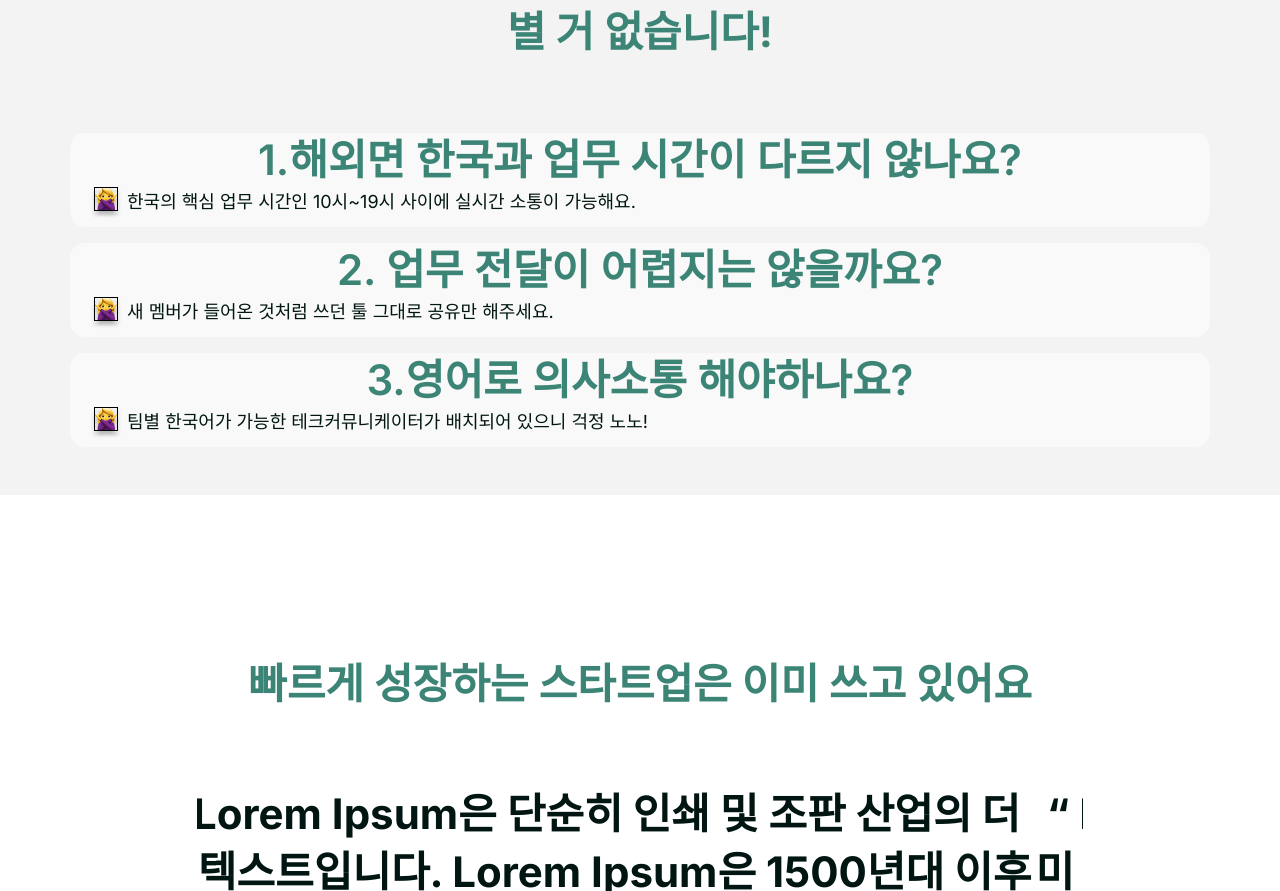
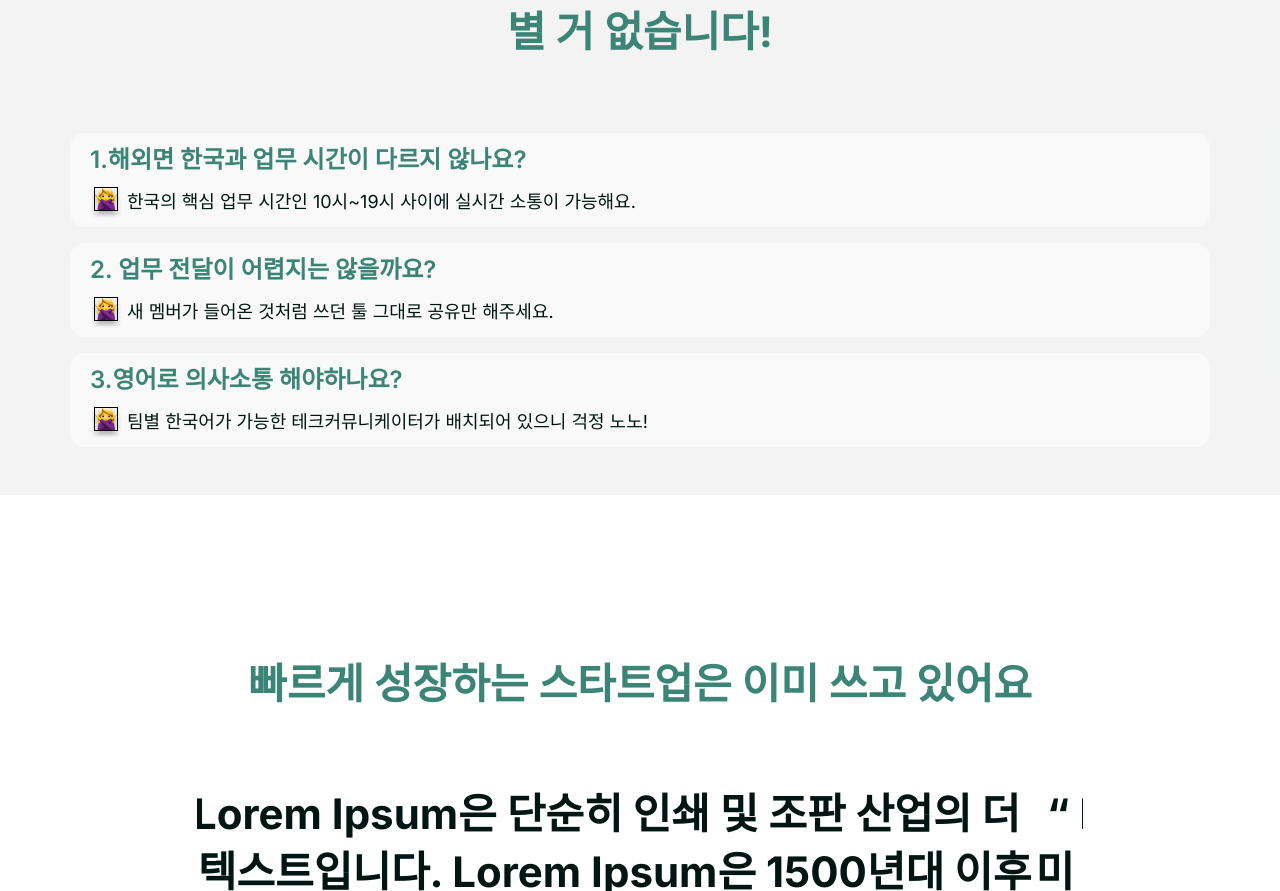
Before and after one commit to EricMetacoders/Metacoders_website, a plain HTML site: page public/sale.html in a window 1280 px wide. Shown: the part 1909-2800 px from the top of the page. Drawn offline with nearby package versions, Linux system fonts and the light colour scheme; files whose address does not match are found by name.

Commit message:
SEAS-277 SEAS-279 360

```diff
--- a/public/css/sale.css
+++ b/public/css/sale.css
@@ -168,13 +168,6 @@
   /* width: 85%; */
   margin-top: 15px;
 }
-.title-green {
-  font-style: normal;
-  font-weight: 700;
-  font-size: 42px;
-  line-height: 58px;
-  text-align: center;
-}
 .section2 .detailcontent {
   width: 85.5%;
   text-align: left;
```
